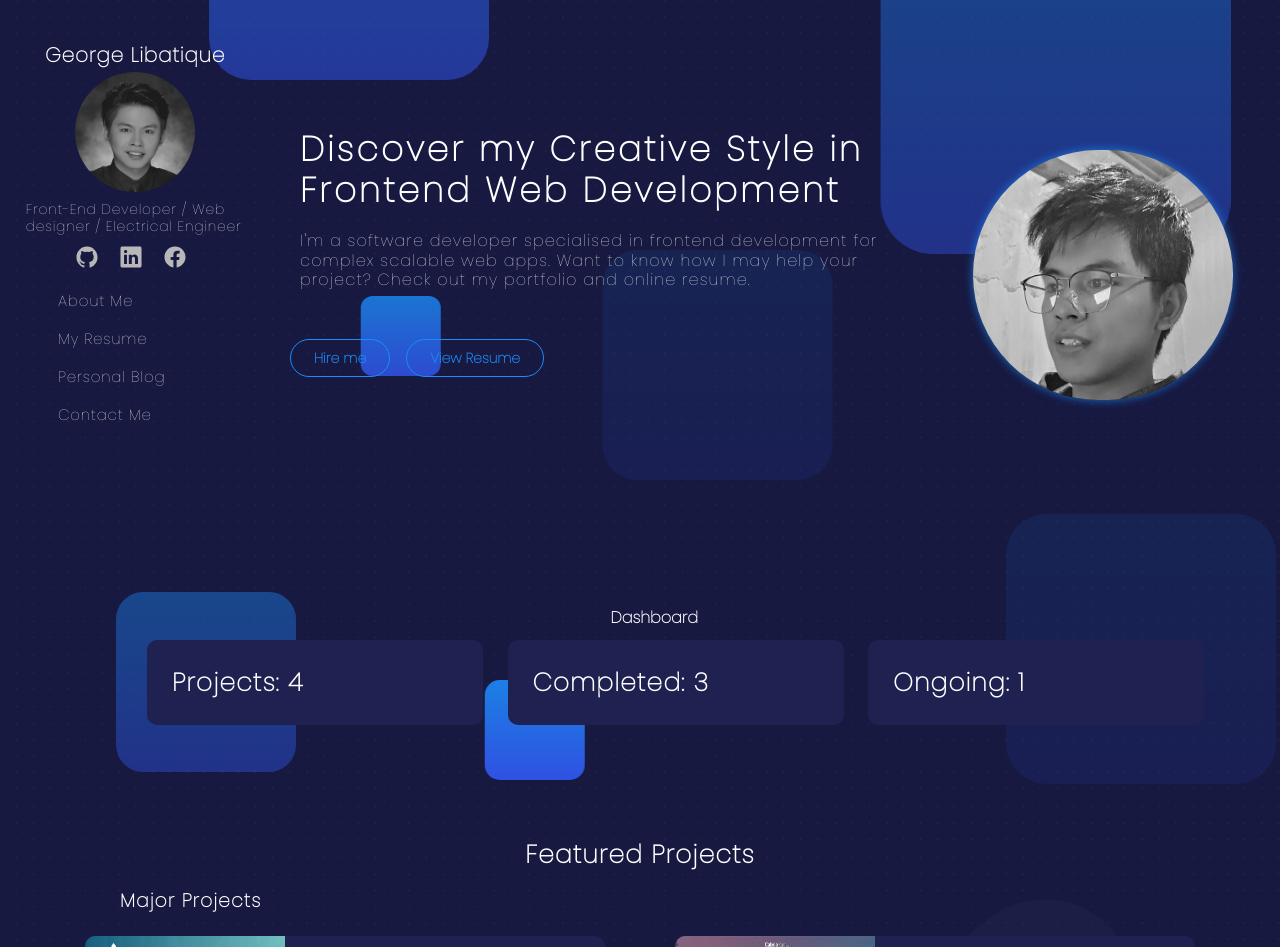
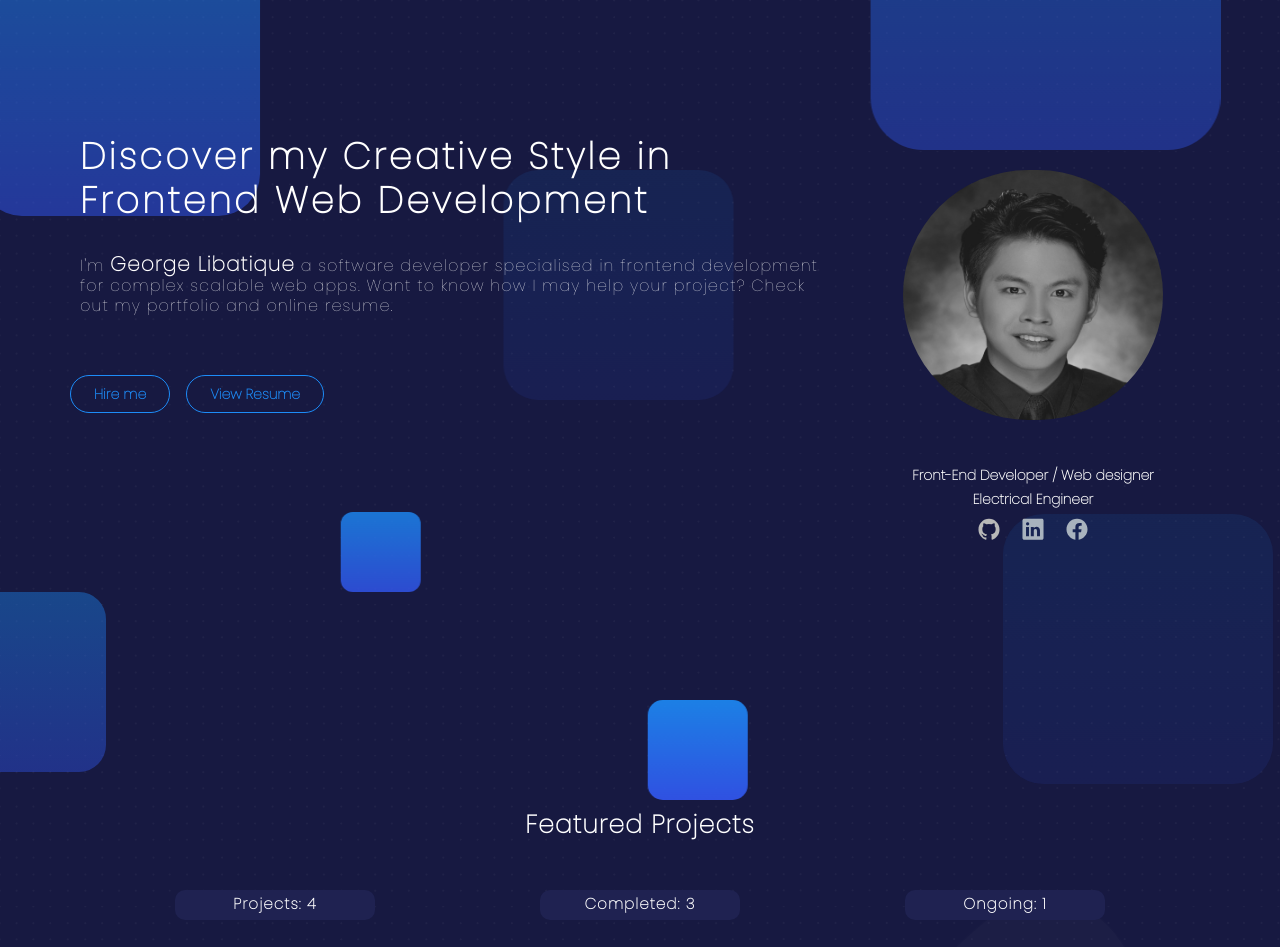
Before and after one commit to smasher44/my-site, a plain HTML site: page index.html in a window 1280 px wide. Shown: the top 947 px of the page. Drawn offline with nearby package versions, Linux system fonts and the light colour scheme.

Commit message:
hero section changes

```diff
--- a/index.html
+++ b/index.html
@@ -15,43 +15,13 @@
 </head>
 <body>
   <div class="container">
-    <!-- navigation section -->
-    <div class="nav-container">
-
-        <div class="profile-intro">
-          <p class="name">George Libatique</p>
-          <div class="profile-pic"></div>
-          <span class="profile-description">Front-End Developer / Web designer / Electrical Engineer </span>
-        </div>
-        <div class="social-icons">
-          <a href="#">
-            <ion-icon class="social-icon" name="logo-github"></ion-icon>
-          </a>
-          <a href="#">
-            <ion-icon class="social-icon" name="logo-linkedin"></ion-icon>
-          </a>
-          <a href="#">
-            <ion-icon class="social-icon" name="logo-facebook"></ion-icon>
-          </a>
-        </div>
-
-        <ul class="profile-nav">
-            <li class="profile-nav-list">About Me</li>
-            <li class="profile-nav-list">My Resume</li>
-            <li class="profile-nav-list">Personal Blog</li>
-            <li class="profile-nav-list">Contact Me</li>
-        </ul>
-
-
-    </div>
 
     <!-- hero section -->
     <div class="hero">
-      <div class="hero__intro">
 
         <div class="header--container">
           <h2 class="header">Discover my Creative Style in Frontend Web Development</h2>
-          <p class="description">I'm a software developer specialised in frontend development for complex scalable
+          <p class="description">I'm <span class="name">George Libatique</span> a software developer specialised in frontend development for complex scalable
             web apps. Want to know how I may help your project? Check out my portfolio and online resume.
           </p>
           <div class="btn--container">
@@ -60,8 +30,23 @@
           </div>
         </div>
 
-        <div class="header--image">
-          <img src="me.jpg" height="250px" width="260px" class="header--image-photo"/>
+        <div class="header--image-container">
+          <img src="gradpic.jpg" height="250px" width="260px" class="header--image-photo"/>
+          <div class="professional-title-container">
+            <span class="professional-title">Front-End Developer / Web designer</span>
+            <span class="professional-title">Electrical Engineer</span>
+            <div class="social-icons">
+                <a href="#">
+                  <ion-icon class="social-icon" name="logo-github"></ion-icon>
+                </a>
+                <a href="#">
+                  <ion-icon class="social-icon" name="logo-linkedin"></ion-icon>
+                </a>
+                <a href="#">
+                  <ion-icon class="social-icon" name="logo-facebook"></ion-icon>
+                </a>
+            </div>
+          </div>
         </div>
         <!-- floating squares -->
         <div class="square square-1"></div>
@@ -71,19 +56,20 @@
         <div class="square square-5"></div>
         <div class="square square-6"></div>
         <div class="square square-7"></div>
-      </div>
-      <div class="hero__dashboard">
-        <span class="dashboard--title">Dashboard</span>
-        <div class="dashboard dashboard-offset-1">Projects: 4 </div>
-        <div class="dashboard dashboard-offset-2" >Completed: 3</div>
-        <div class="dashboard dashboard-offset-3">Ongoing: 1</div>
-      </div>
+
     </div>
 
     <!-- project section -->
     <div class="projects">
       <div class="projects-header">
-        <h3 class="sections-header header-featured"> Featured Projects </h3>
+        <h3 class="sections-header"> Featured Projects </h3>
+      </div>
+      <div class="projects-header">
+        <div class="hero__dashboard">
+         <div class="dashboard">Projects: 4 </div>
+         <div class="dashboard">Completed: 3</div>
+         <div class="dashboard">Ongoing: 1</div>
+        </div>
       </div>
       <div class="projects-header">
         <h3 class="subheader-featured"> Major Projects </h3>
--- a/style.css
+++ b/style.css
@@ -33,29 +33,12 @@ body {
   background-image: url(./dots.png);
   background-size: contain;
   background-color: #171941 ;
-  grid-template-columns: 250px 1fr;
+  /* grid-template-columns: 250px 1fr; */
   grid-template-rows: 100vh 150vh 350px 80vh 70vh 40px;
 }
 
 
 /*PROFILE INFORMATION */
-.nav-container {
-  /* visibility: hidden; */
-  grid-column: 1/2;
-  grid-row: 1/-1;
-  height: 70vh;
-  width: 270px;
-  /* border:1px solid #1d8cf8; */
-  display: flex;
-  flex-direction: column;
-  padding: 23px 18px;
-  line-height: 1.2;
-  letter-spacing: 0.8px;
-  font-weight: 400;
-  /* position: fixed; */
-  z-index: 50;
-
-}
 
 .profile-intro {
   display: flex;
@@ -70,47 +53,26 @@ body {
   margin-top: 20px;
 }
 
-.profile-pic {
-  background-image: url(./gradpic.jpg);
-  background-size: cover;
-  border-radius: 100%;
-  height: 120px;
-  width: 120px;
+.professional-title-container {
+  display: flex;
+  flex-direction: column;
+  position: absolute;
+  top: 64%;
+  transform: translate(15%,-60%);
+  align-items: center;
 }
 
-.profile-description {
+.professional-title {
   padding: 5px 7.7px;
   font-size: 13.8px;
-}
-
-.profile-nav{
-  /* background-color:#1f2251; */
-  list-style: none;
-}
-
-.profile-nav-list {
-  padding: 5px 30px;
-  margin: 10px 10px;
-  font-size: 15px;
-}
-.profile-nav-list:first-child {
-  padding-top: 5px;
-  margin-top: 14px;
-}
-
-.profile-nav-list:hover {
-  cursor: pointer;
-  color: #70b5fa;
-  transition: color 0.3s ease-in-out,
-      border-color 0.3s ease-in-out,
-      background-color 0.3s ease-in-out;
+  width: 300px;
+  text-align: center;
 }
 
 .social-icons {
   display: flex;
   gap: 20px;
   padding-top: 5px;
-  margin-left: 57px;
 }
 
 ion-icon {
@@ -128,36 +90,29 @@ ion-icon {
 .hero {
   position: relative;
   grid-column: 2/-1;
+  grid-row: 1/2;
   /* border:1px solid #1d8cf8; */
-  /* overflow: hidden; */
-}
-
-.hero__intro {
+  overflow: hidden;
   display: flex;
-  height: 75vh;
-}
-
-.hero__dashboard {
-  height: 25vh;
 }
 
 .header--container {
   display: flex;
   flex-direction: column;
-  margin-top: 119px ;
+  margin-top: 125px ;
   width: 60%;
-  margin-left: 40px;
+  margin-left: 70px;
   z-index: 3;
-
 }
 
 .header {
-  font-size:34.3px;
+  font-size:36.4px;
   display: block;
   padding: 10px;
   line-height: 1.2;
   font-weight: 600;
   letter-spacing: 3px;
+  margin-bottom: 10px;
 }
 
 .description {
@@ -168,6 +123,7 @@ ion-icon {
   line-height: 1.2;
   color: rgb(255, 254, 254);
   padding: 10px;
+  margin-bottom: 10px;
 }
 
 .btn--container {
@@ -184,24 +140,27 @@ ion-icon {
   text-decoration: none;
   color: #1d8cf8;
 }
+.header--image-container {
+  display: flex;
+  flex-direction: column;
+}
 
 .header--image {
   position: relative;
-  /* background-color: tomato; */
+  border:1px solid #1d8cf8;
 }
 
 .header--image-photo {
   position: absolute;
-  top: 50%;
+  top: 40%;
   transform: translate(25%,-60%);
   border-radius: 300px;
   z-index: 2;
-  box-shadow: 0 0 10px rgba(29, 139, 248, 0.74);
+  /* box-shadow: 0 0 10px rgba(29, 139, 248, 0.74); */
 }
 
 .square {
   position: absolute;
-
   z-index: 1;
   transition: 0.5s ease-out;
   border-radius: 15%;
@@ -213,8 +172,8 @@ ion-icon {
   height: 280px;
   width: 280px;
   opacity: 0.5;
-  left: -4.6%;
-  top: -25%;
+  left: -2%;
+  top: -8%;
   animation: shake 4s infinite;
 }
 
@@ -223,7 +182,7 @@ ion-icon {
   width: 350px;
   opacity: 0.4;
   right: 4%;
-  top: -12%;
+  top: -25%;
   animation: shake 6s infinite;
 }
 
@@ -231,7 +190,7 @@ ion-icon {
   height: 180px;
   width: 180px;
   opacity: 0.4;
-  left: -12%;
+  left: -5%;
   bottom: 3.5%;
   animation: shake 5s infinite;
 }
@@ -240,8 +199,8 @@ ion-icon {
   height: 100px;
   width: 100px;
   opacity: 0.9;
-  left: 22%;
-  top: 85%;
+  left: 50%;
+  bottom: 0;
   animation: shake 9s infinite;
 }
 
@@ -249,8 +208,8 @@ ion-icon {
   height: 230px;
   width: 230px;
   opacity: 0.1;
-  left: 35%;
-  bottom: 40%;
+  left: 40%;
+  bottom: 50%;
   animation: shake 6s infinite;
 }
 
@@ -258,8 +217,8 @@ ion-icon {
   height: 80px;
   width: 80px;
   opacity: 0.8;
-  left: 10%;
-  top: 37%;
+  left: 26%;
+  top: 64%;
   animation: shake 9s infinite;
 }
 
@@ -287,60 +246,27 @@ ion-icon {
 
 /* dashboards */
 .hero__dashboard {
-  position: relative;
   display: flex;
-  /* margin: 10px 10px ; */
   justify-content: space-evenly;
-  /* border:1px solid #1d8cf8; */
-}
-
-.dashboard {
-  width: 336px;
-  height: 85px;
-  background-color: #1f2251;
-  /* border:1px solid #1d8cf8; */
-  z-index: 2;
-  font-size: 25px;
-  font-weight: 600;
-  letter-spacing: 1.1px;
-  border-radius: 10px;
-  padding: 30px 25px;
-  margin-top: 40px;
-  position: absolute;
-  top:0;
-}
-
-.dashboard:hover {
-  cursor: pointer;
-  box-shadow: 0 0 10px rgba(29, 139, 248, 0.74);
-}
-.dashboard--title {
-  position: absolute;
-  top: 5%;
-  left: 35%;
-}
-
-.dashboard-offset-1 {
-  left: -10%;
-}
-.dashboard-offset-2 {
-  left: 25%;
-}
-
-.dashboard-offset-3 {
-  left: 60%;
-
-}
-
-/* Path Images  */
-
-/* PROJECTS */
-.projects {
-  position: relative;
   /* border:1px solid #1d8cf8; */
 
 }
 
+.dashboard {
+  width: 200px;
+  height: 30px;
+  text-align: center;
+  background-color: #1f2251;
+  /* border:1px solid #1d8cf8; */
+  z-index: 2;
+  font-size: 15px;
+  font-weight: 600;
+  letter-spacing: 1.1px;
+  border-radius: 10px;
+  padding: 5px 10px;
+}
+
+/* Path Images  */
 .path-image-1 {
   position: absolute;
   background-image: url('./img/blob.png');
--- a/style2.css
+++ b/style2.css
@@ -1,9 +1,11 @@
 /* FEATURED PROJECTS */
 .projects {
+  position: relative;
+  /* border:1px solid #1d8cf8; */
   grid-column: 1/-1 ;
   grid-row: 2/3 ;
   display: grid;
-  grid-template-rows: 10vh 7vh 42vh 42vh 7vh 42vh;
+  grid-template-rows: 10vh 8vh 7vh 42vh 42vh 7vh 42vh;
   grid-template-columns: 1fr 1fr;
 }
 
@@ -12,10 +14,6 @@
   padding: 10px;
   line-height: 1.2;
   letter-spacing: 1.1px;
-}
-
-.header-featured { /* Helper Class */
-  margin-top: 30px;
 }
 
 .project-header-section {
```
